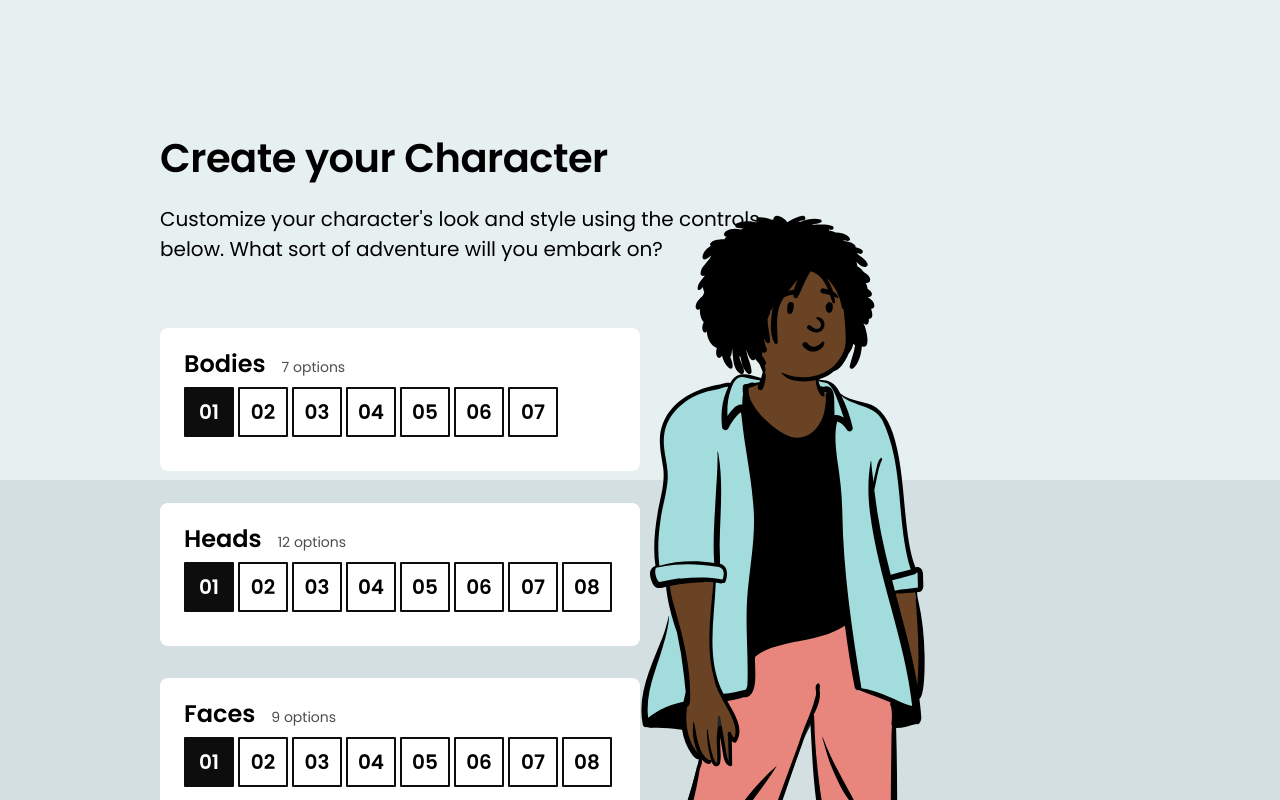
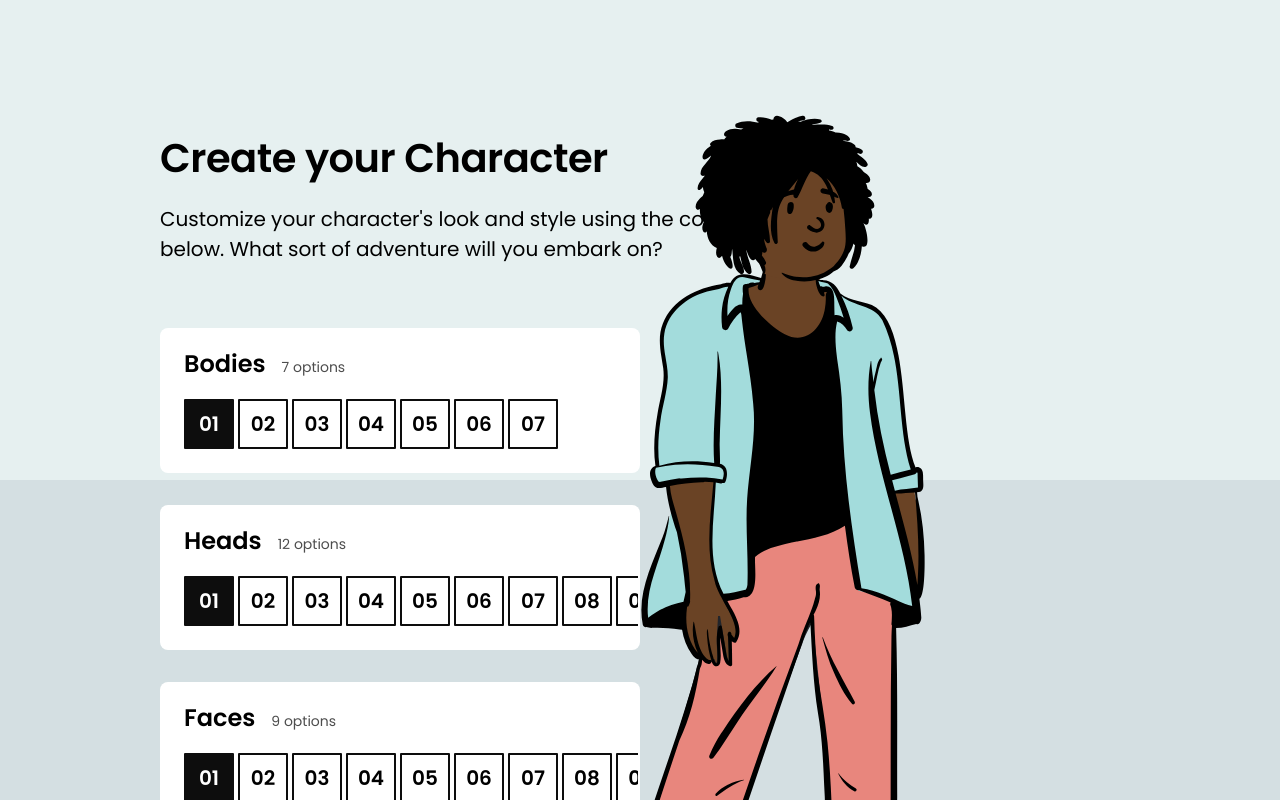
Before and after one commit to akapetano/character-creator, a React (Create React App) app: page / in a window 1280 px wide. Shown: the top 800 px of the page. Built offline with nearby package versions, Linux system fonts and the light colour scheme.

Commit message:
fix ButtonRow overflow bar positioning with padding and negative margin

```diff
--- a/src/components/ButtonRow/ButtonRow.module.css
+++ b/src/components/ButtonRow/ButtonRow.module.css
@@ -1,16 +1,7 @@
 .buttonRow {
-  overflow-x: scroll;
+  overflow-x: auto;
   white-space: nowrap;
-  padding-bottom: 20px;
-  margin-bottom: -20px;
+  padding: 22px;
+  margin-inline: -22px;
+  margin-bottom: -22px;
 }
-
-@media screen and (min-width: 768px) {
-  .buttonRow {
-    overflow-x: scroll;
-    white-space: nowrap;
-    padding-top: 10px;
-    padding-bottom: 30px;
-    margin-bottom: -20px;
-  }
-}
--- a/src/components/CharacterEditor/CharacterEditor.module.css
+++ b/src/components/CharacterEditor/CharacterEditor.module.css
@@ -71,7 +71,7 @@
 
   .characterWrapper {
     position: fixed;
-    top: 200px;
+    top: 100px;
     left: unset;
     right: 100px;
     width: auto;
```
